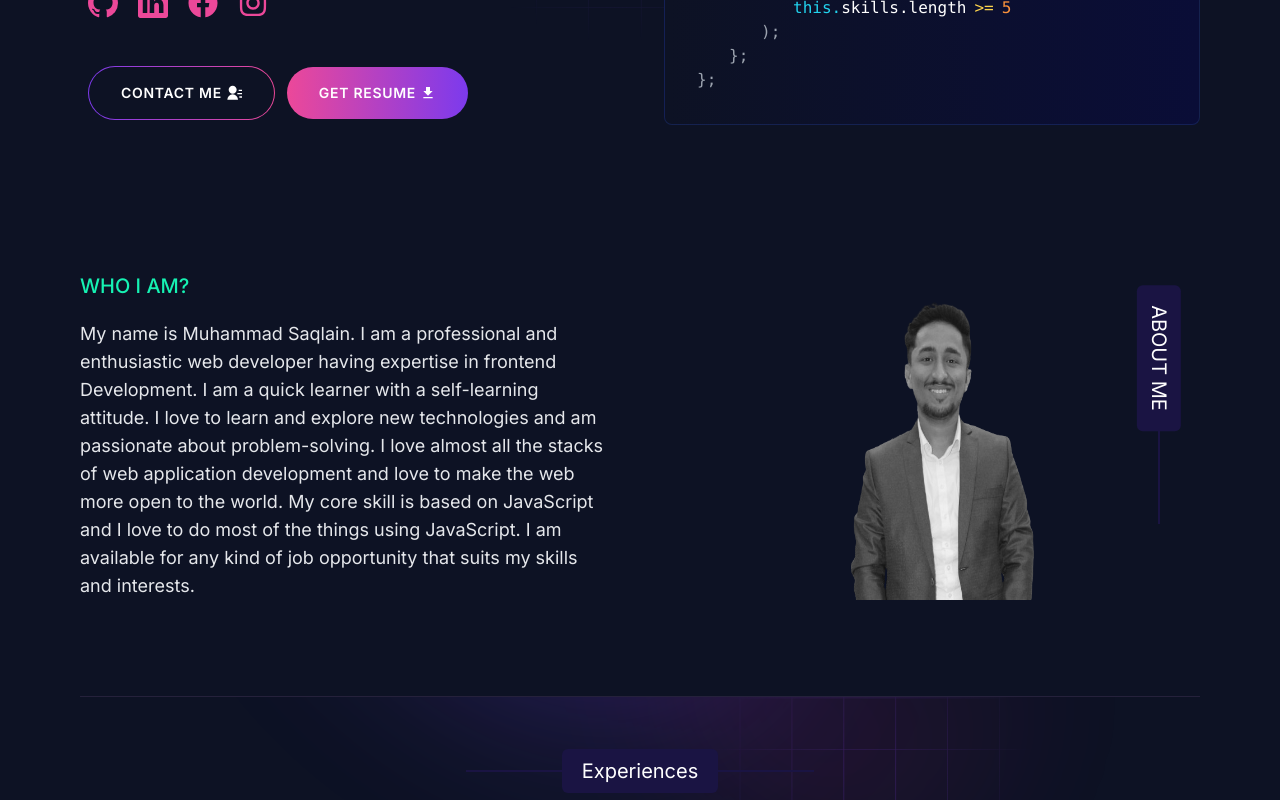
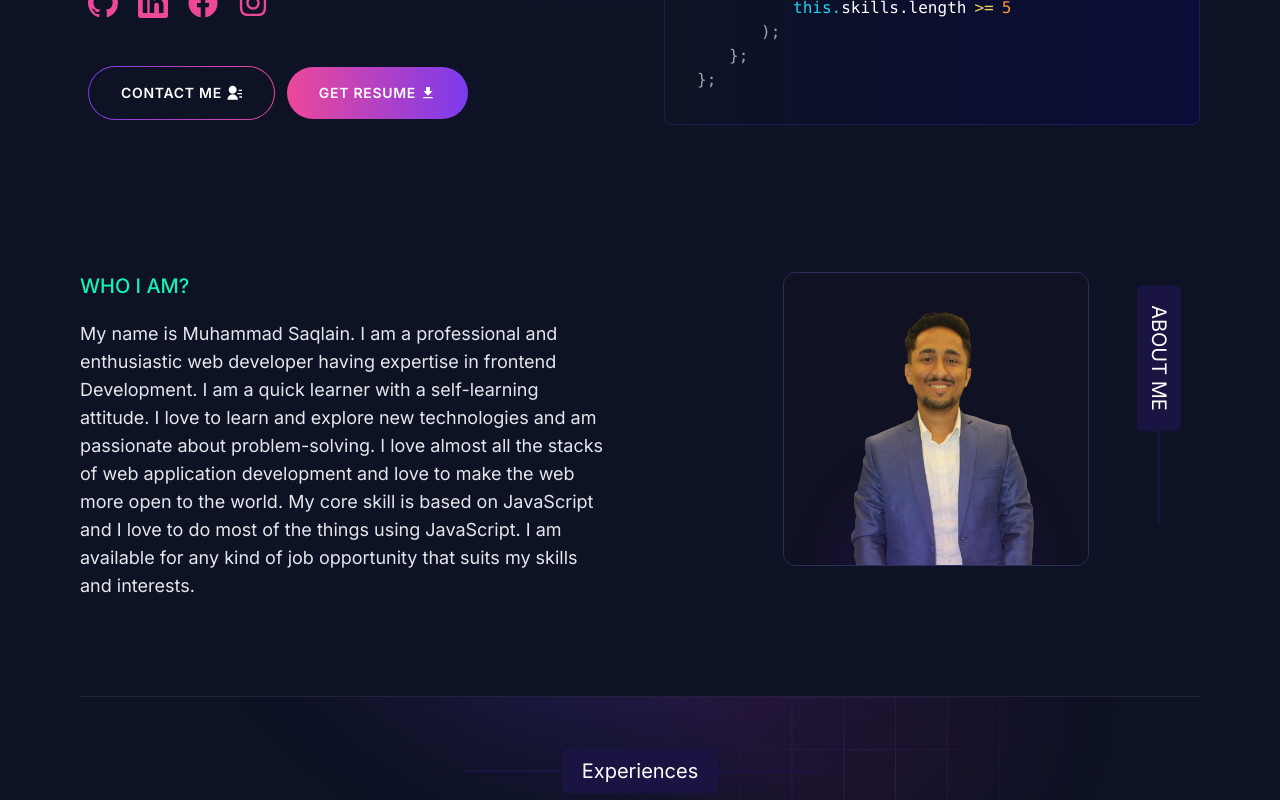
Before and after one commit to saqlain017/Next-Portfolio, a Next.js app: page / in a window 1280 px wide. Shown: the part 496-1296 px from the top of the page. Built offline with nearby package versions, Linux system fonts and the light colour scheme.

Commit message:
Merge remote changes

```diff
--- a/app/components/homepage/about/index.jsx
+++ b/app/components/homepage/about/index.jsx
@@ -1,5 +1,8 @@
 import { personalData } from "@/utils/data/personal-data";
 import Image from "next/image";
+// import AnimationLottie from "../../helper/animation-lottie";
+import GlowCard from "../../helper/glow-card";
+// import about from '/public/lottie/code.json'
 
 
 function AboutSection() {
@@ -20,14 +23,25 @@ function AboutSection() {
             {personalData.description}
           </p>
         </div>
-        <div className="flex justify-center order-1 lg:order-2">
-          <Image
-            src={personalData.profile}
-            width={280}
-            height={280}
-            alt="uhammad Saqlain"
-            className="rounded-lg transition-all duration-1000 grayscale hover:grayscale-0 hover:scale-110 cursor-pointer"
-          />
+        <div className="flex justify-center gap-6 order-1 lg:order-2">
+          <GlowCard>
+              <div className="p-3 pb-0 relative">
+              <Image
+                src={personalData.profile}
+                width={280}
+                height={280}
+                alt="Muhammad Saqlain"
+                style={{maxWidth: 'none'}}
+              />
+              <Image
+                src="/blur-23.svg"
+                alt="Hero"
+                width={1080}
+                height={200}
+                className="absolute left-0 bottom-0 opacity-80"
+              />
+              </div>
+            </GlowCard>
         </div>
       </div>
     </div>
--- a/app/components/homepage/experience/index.jsx
+++ b/app/components/homepage/experience/index.jsx
@@ -1,5 +1,3 @@
-// @flow strict
-
 import { experiences } from "@/utils/data/experience";
 import Image from "next/image";
 import { BsPersonWorkspace } from "react-icons/bs";
--- a/app/components/homepage/projects/project-card.jsx
+++ b/app/components/homepage/projects/project-card.jsx
@@ -16,7 +16,7 @@ function ProjectCard({ project }) {
           <div className="h-2 w-2 lg:h-3 lg:w-3 rounded-full bg-orange-400"></div>
           <div className="h-2 w-2 lg:h-3 lg:w-3 rounded-full bg-green-200"></div>
         </div>
-        <Link href={project.path} target='_blank' className="text-center block ml-3 text-[#16f2b3] text-base lg:text-xl">
+        <Link href={project.path} target='_blank' passHref={true} className="text-center block ml-3 text-[#16f2b3] text-base lg:text-xl">
           {project.name}
         </Link>
       </div>
--- a/app/components/navbar.jsx
+++ b/app/components/navbar.jsx
@@ -1,6 +1,7 @@
 "use client";
 import { useState } from 'react';
 import Link from 'next/link'
+import Image from 'next/image'
 
 const menuItems = [
   { id: 1, text: 'ABOUT', href: '#about' },
@@ -42,18 +43,24 @@ function Navbar() {
         <div className="navbar-menu relative z-50">
           <div className="navbar-backdrop fixed inset-0 bg-gray-800 opacity-25"></div>
           <nav className="fixed top-0 left-0 bottom-0 flex flex-col w-full max-w-[300px] py-6 px-6 bg-[#0d1224] overflow-y-auto">
-          <img alt="Hero" loading="lazy" decoding="async" data-nimg="1" class="absolute object-cover top-0 left-0 -z-10 w-full h-full" style={{color:'transparent'}} src="/section.svg" />
+          <Image
+            src="/section.svg"
+            alt="Hero"
+            width={100}
+            height={100}
+            className="absolute object-cover top-0 left-0 -z-10 w-full h-full"
+          />
             <div className="flex items-center justify-end mb-8">
               <button className="navbar-close" onClick={toggleMenu}>
                 <svg className="h-6 w-6 text-gray-400 cursor-pointer hover:text-gray-500" xmlns="http://www.w3.org/2000/svg" fill="none" viewBox="0 0 24 24" stroke="currentColor">
-                  <path stroke-linecap="round" stroke-linejoin="round" stroke-width="2" d="M6 18L18 6M6 6l12 12"></path>
+                  <path strokeLinecap="round" strokeLinejoin="round" strokeWidth="2" d="M6 18L18 6M6 6l12 12"></path>
                 </svg>
               </button>
             </div>
             <div>
               <ul>
                 {menuItems.map((item) => (
-                  <li key={item.id} className="mb-1">
+                  <li key={item.id} className="mb-1" onClick={toggleMenu}>
                     <a className="block p-4 text-sm font-semibold text-gray-400 hover:bg-blue-50 hover:text-blue-600 rounded" href={item.href}>{item.text}</a>
                   </li>
                 ))}
--- a/utils/data/projects-data.js
+++ b/utils/data/projects-data.js
@@ -17,7 +17,7 @@ export const projectsData = [
         role: 'Frontend Developer',
         code: '',
         demo: '',
-        path : 'icreativez.vercel.app'
+        path : 'https://icreativez.vercel.app/'
     },
     {
         id: 3,
@@ -27,7 +27,7 @@ export const projectsData = [
         role: 'Frontend Developer',
         code: '',
         demo: '',
-        path : 'docport.co'
+        path : 'https://docport.co'
     },
     {
         id: 4,
@@ -37,6 +37,6 @@ export const projectsData = [
         role: 'Frontend Developer',
         code: '',
         demo: '',
-        path : 'lms.icreativez.com'
+        path : 'https://lms.icreativez.com'
     }
 ];
```
